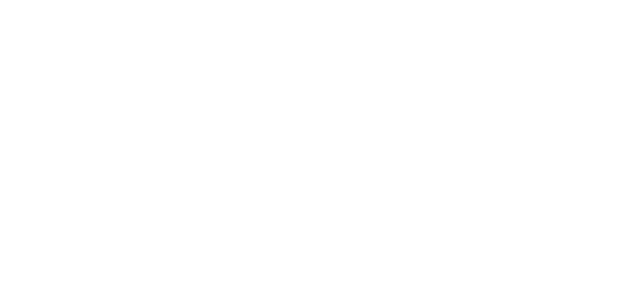
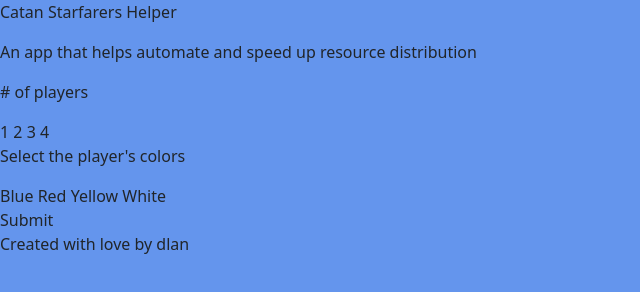
Before and after one commit to david6116/catan_starfarers_companion, a plain HTML site: page index.html in a window 1280 px wide. Shown: the whole page, without its empty margins (0-640 px from the left). Drawn offline with nearby package versions, Linux system fonts and the light colour scheme.

Commit message:
framing out the html

```diff
--- a/index.html
+++ b/index.html
@@ -5,29 +5,48 @@
     <meta name="viewport"
           content="width=device-width, user-scalable=no, initial-scale=1.0, maximum-scale=1.0, minimum-scale=1.0">
     <meta http-equiv="X-UA-Compatible" content="ie=edge">
+
+    <!-- CSS and JS BS -->
+    <link href="https://cdn.jsdelivr.net/npm/bootstrap@5.0.0-beta1/dist/css/bootstrap.min.css" rel="stylesheet" integrity="sha384-giJF6kkoqNQ00vy+HMDP7azOuL0xtbfIcaT9wjKHr8RbDVddVHyTfAAsrekwKmP1" crossorigin="anonymous">
+    <script src="https://cdn.jsdelivr.net/npm/bootstrap@5.0.0-beta1/dist/js/bootstrap.bundle.min.js" integrity="sha384-ygbV9kiqUc6oa4msXn9868pTtWMgiQaeYH7/t7LECLbyPA2x65Kgf80OJFdroafW" crossorigin="anonymous"></script>
+    <!-- app specific CSS and JS -->
+    <script src="app.js"></script>
     <link rel="stylesheet" href="style.css">
-    <!-- CSS BS only -->
-    <link href="https://cdn.jsdelivr.net/npm/bootstrap@5.0.0-beta1/dist/css/bootstrap.min.css" rel="stylesheet" integrity="sha384-giJF6kkoqNQ00vy+HMDP7azOuL0xtbfIcaT9wjKHr8RbDVddVHyTfAAsrekwKmP1" crossorigin="anonymous">
-    <script src="app.js"></script>
-    <!-- JavaScript BS Bundle with Popper -->
-    <script src="https://cdn.jsdelivr.net/npm/bootstrap@5.0.0-beta1/dist/js/bootstrap.bundle.min.js" integrity="sha384-ygbV9kiqUc6oa4msXn9868pTtWMgiQaeYH7/t7LECLbyPA2x65Kgf80OJFdroafW" crossorigin="anonymous"></script>
 
     <title>Starfarers Companion</title>
 </head>
 
 <body class="">
     <div class="">
-        <div class="">
-            <header class="">
+        <header class="">
+            <p>Catan Starfarers Helper</p>
+        </header>
+        <main>
+            <p>An app that helps automate and speed up resource distribution</p>
+            <div class="player-count">
+                <p># of players</p>
+                <div class="counts">
+                    <span class="count">1</span>
+                    <span class="count">2</span>
+                    <span class="count">3</span>
+                    <span class="count">4</span>
+                </div>
 
-            </header>
-            <main>
+                <div class="colors">
+                    <p>Select the player's colors</p>
+                    <span class="color">Blue</span>
+                    <span class="color">Red</span>
+                    <span class="color">Yellow</span>
+                    <span class="color">White</span>
+                </div>
 
-            </main>
-            <footer>
+                <div class="submit">Submit</div>
 
-            </footer>
-        </div>
+            </div>
+        </main>
+        <footer>
+            <p>Created with love by dlan</p>
+        </footer>
     </div>
 
 </body>
```
